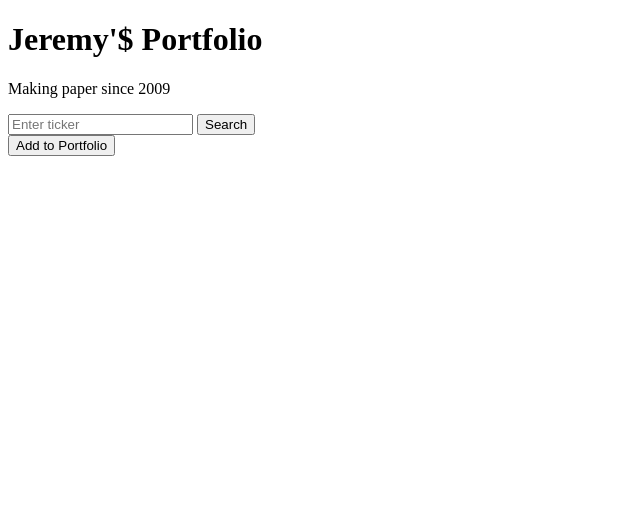
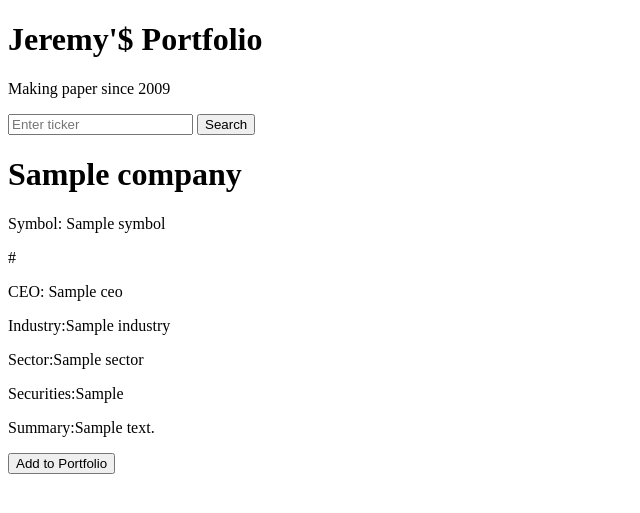
Before and after one commit to jeremyCtown/pyramid-stock-portfolio, a Python web app: template portfolio_of_stocks/templates/stock-detail.jinja2 in a window 1280 px wide. Shown: the part 52-565 px from the top of the page, without its empty margins (0-640 px from the left). Run offline with Jinja, Linux system fonts and the light colour scheme; the template is opened without the code that fills it: most values are stand-ins (such as "Sample title", 1, 10 or a date in 2020).

Commit message:
some bugs fixed, working on rendering portfolio view

```diff
--- a/portfolio_of_stocks/models/account.py
+++ b/portfolio_of_stocks/models/account.py
@@ -22,7 +22,7 @@ class Account(Base):
     username = Column(String, unique=True, nullable=False)
     email = Column(String, nullable=False)
     password = Column(String, nullable=False)
-    registerer_on = Column(DateTime, nullable=False)
+    registered_on = Column(DateTime, nullable=False)
     admin = Column(Boolean, nullable=False, default=False)
     stock_id = relationship("Stock", secondary=association_table, back_populates="account_id")
 
--- a/portfolio_of_stocks/templates/stock-detail.jinja2
+++ b/portfolio_of_stocks/templates/stock-detail.jinja2
@@ -6,18 +6,30 @@
   <button type="submit">Search</button>
 </form>
 
-{% if data %}
+{% if company %}
+
+<div class="company">
+   <h1>{{company.companyName}}</h1>
+   <p>Symbol: {{company.symbol}}</p>
+   <p>{{company.website}}</p>
+   <p>CEO: {{company.CEO}}</p>
+   <p>Industry:{{company.industry}}</p>
+   <p>Sector:{{company.sector}}</p>
+   <p>Securities:{{company.issueType}}</p>
+   <p>Summary:{{company.description}}</p>
+ </div>
+
 <form action="{{request.route_url('stock')}}" method="POST">
   <input type="hidden" name="csrf_token" value="{{request.session.get_csrf_token()}}">
-  <input type="text" name="companyName" value="{{data.companyName}}" hidden required readonly>
-  <input type="text" name="symbol" value="{{data.symbol}}" hidden required readonly>
-  <input type="text" name="exchange" value="{{data.exchange}}" hidden readonly>
-  <input type="text" name="website" value="{{data.website}}" hidden readonly>
-  <input type="text" name="ceo" value="{{data.CEO}}" hidden readonly>
-  <input type="text" name="industry" value="{{data.industry}}" hidden readonly>
-  <input type="text" name="sector" value="{{data.sector}}" hidden readonly>
-  <input type="text" name="issueType" value="{{data.issueType}}" hidden readonly>
-  <input type="text" name="description" value="{{data.description}}" hidden readonly>
+  <input type="text" name="companyName" value="{{company.companyName}}" hidden required readonly>
+  <input type="text" name="symbol" value="{{company.symbol}}" hidden required readonly>
+  <input type="text" name="exchange" value="{{company.exchange}}" hidden readonly>
+  <input type="text" name="website" value="{{company.website}}" hidden readonly>
+  <input type="text" name="ceo" value="{{company.CEO}}" hidden readonly>
+  <input type="text" name="industry" value="{{company.industry}}" hidden readonly>
+  <input type="text" name="sector" value="{{company.sector}}" hidden readonly>
+  <input type="text" name="issueType" value="{{company.issueType}}" hidden readonly>
+  <input type="text" name="description" value="{{company.description}}" hidden readonly>
   <button type="submit">Add to Portfolio</button>
 </form>
 {% endif %}
--- a/portfolio_of_stocks/views/auth.py
+++ b/portfolio_of_stocks/views/auth.py
@@ -46,7 +46,7 @@ def auth_view(request):
 
     if request.method == 'GET':
         try:
-            uername = request.GET['username']
+            username = request.GET['username']
             password = request.GET['password']
 
         except KeyError:
--- a/portfolio_of_stocks/views/portfolio.py
+++ b/portfolio_of_stocks/views/portfolio.py
@@ -2,7 +2,7 @@ from pyramid.view import view_config
 from pyramid.response import Response
 from . import DB_ERR_MSG
 from sqlalchemy.exc import DBAPIError
-from ..models import Stock
+from ..models import Stock, Account
 from pyramid.httpexceptions import HTTPFound, HTTPNotFound, HTTPBadRequest
 import requests
 
```
